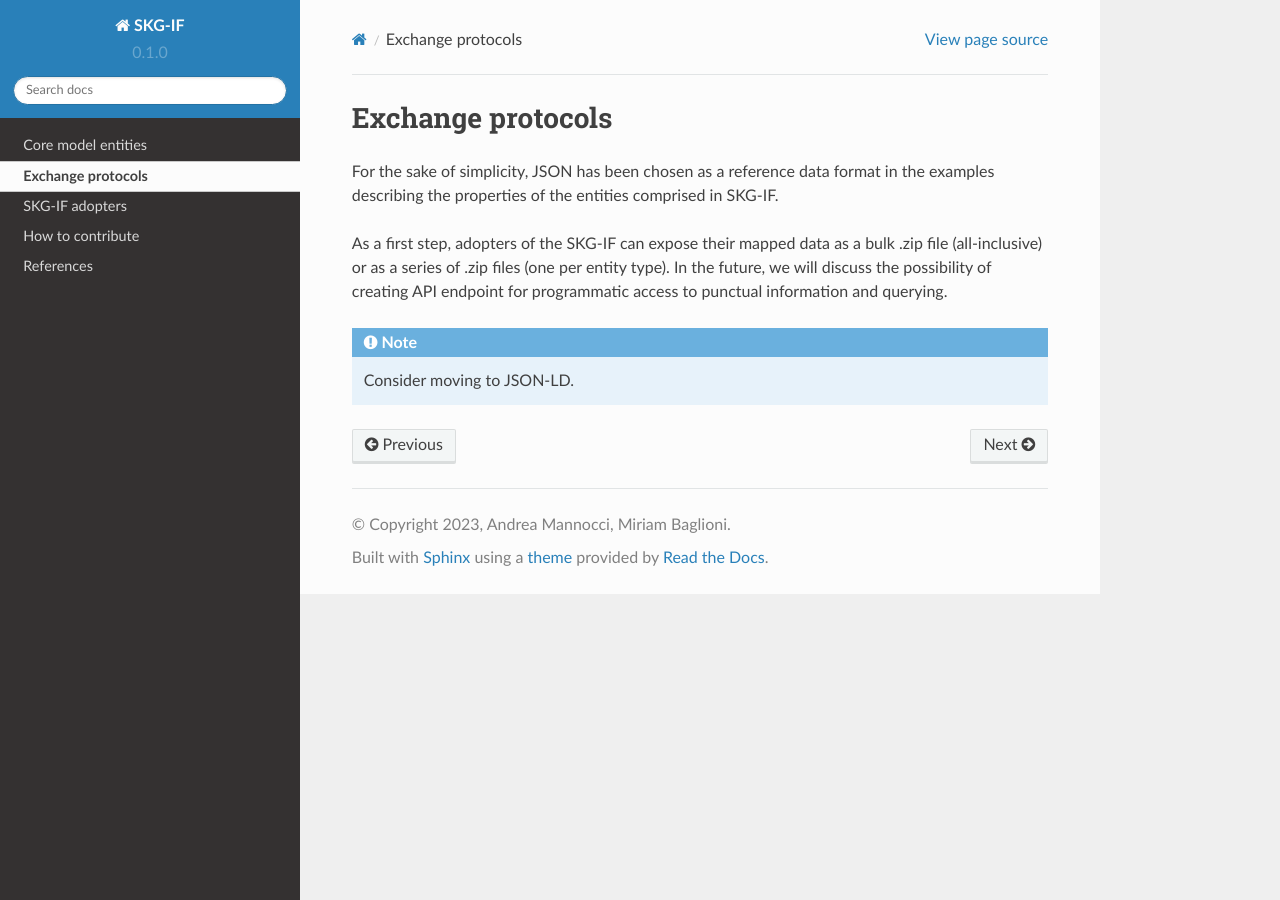
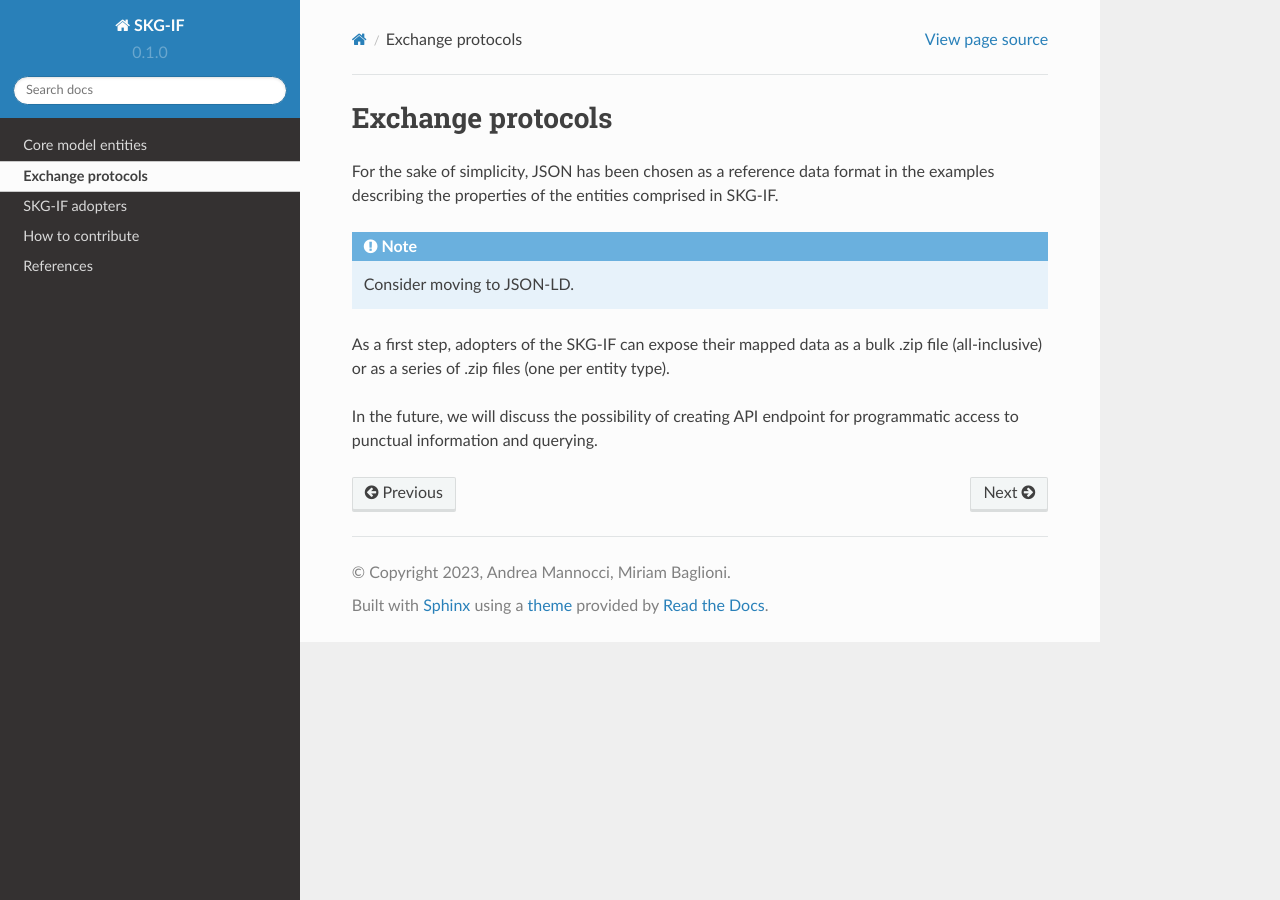
Before and after one commit to andremann/SKG-IF, a Sphinx documentation site: the page built from docs/source/exchange.rst, in a window 1280 px wide. Built offline with Sphinx 7.4.7 and the Read the Docs theme 2.0.0, drawn with Linux system fonts in a browser that asks for light colours.

Commit message:
added comment

```diff
--- a/docs/source/exchange.rst
+++ b/docs/source/exchange.rst
@@ -6,11 +6,11 @@ Exchange protocols
 For the sake of simplicity, JSON has been chosen as a reference data format in the examples describing the properties of the
 entities comprised in SKG-IF.
 
+.. note::
+   Consider moving to JSON-LD.
+
 As a first step, adopters of the SKG-IF can expose their mapped data as a bulk .zip file (all-inclusive)
 or as a series of .zip files (one per entity type).
+
 In the future, we will discuss the possibility of creating API endpoint for programmatic access to punctual
 information and querying.
-
-
-.. note::
-   Consider moving to JSON-LD.
```
